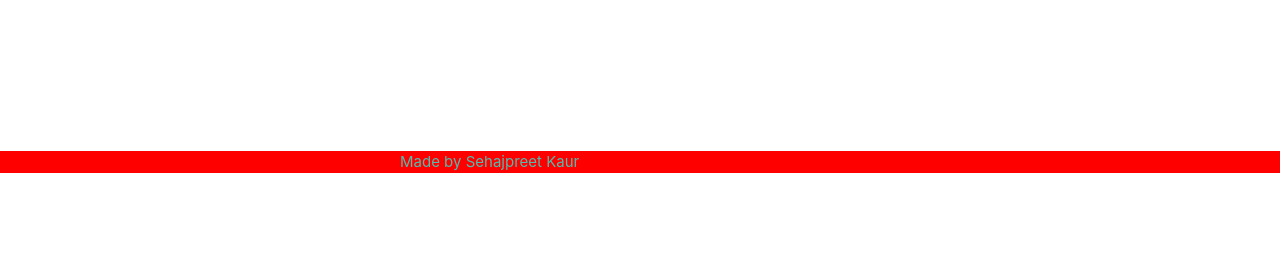
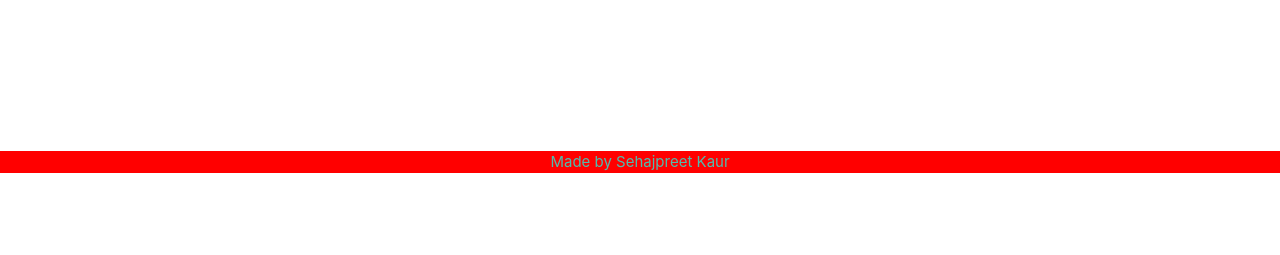
Before and after one commit to sehajmander12/TextExtraction, a Flask app: page / in a window 1280 px wide. Shown: the part 485-740 px from the top of the page. Run offline with Flask 2, Linux system fonts and the light colour scheme; some libraries are stand-ins or nearby versions.

Commit message:
Update index.html

```diff
--- a/app/templates/index.html
+++ b/app/templates/index.html
@@ -96,7 +96,7 @@
   </script>
   <div class="row" >
     <div class="col-md-2" style="background-color: red">
-      <div style="margin-left: 400px; margin-top: 150px">
+      <div style="text-align:center; margin-top: 150px">
         <font color="#51BBAD">Made by Sehajpreet Kaur
       </div>
     </div>
```
